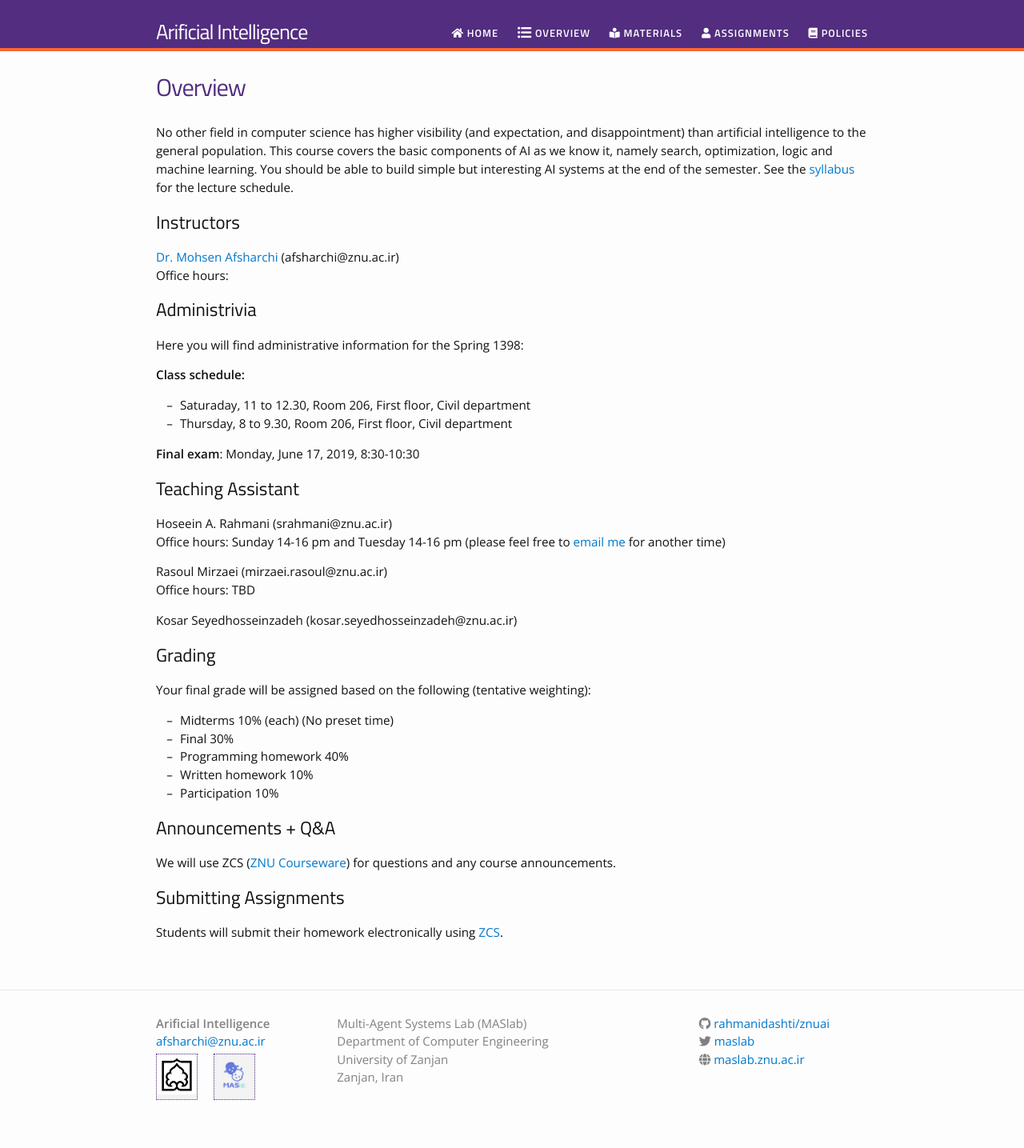
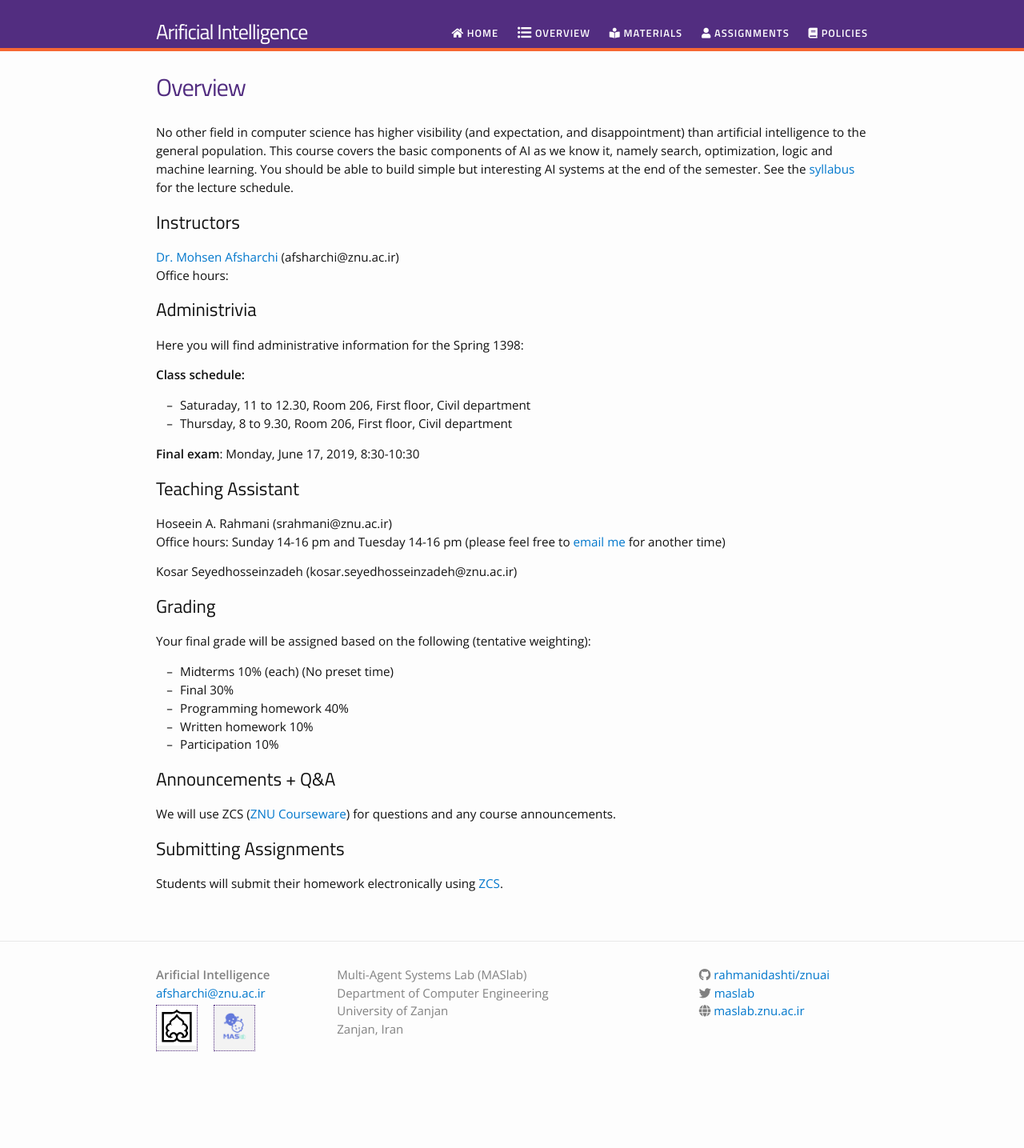
Before and after one commit to rahmanidashti/znuai, a Jekyll site: the page built from overview.md, in a window 1280 px wide. Shown: the whole page at 80% size. Built offline with Jekyll 4.4.1, drawn with Linux system fonts in a browser that asks for light colours; nearby versions of some CDN libraries; after the commit the page ends 1374 px from its top, so only the background shows below that.

Commit message:
Update overview.md

```diff
--- a/overview.md
+++ b/overview.md
@@ -23,9 +23,6 @@ __Final exam__: Monday, June 17, 2019, 8:30-10:30
 Hoseein A. Rahmani (srahmani@znu.ac.ir)
 Office hours: Sunday 14-16 pm and Tuesday 14-16 pm (please feel free to [email me](mailto:srahmani@znu.ac.ir) for another time)
 
-Rasoul Mirzaei (mirzaei.rasoul@znu.ac.ir)
-Office hours: TBD
-
 Kosar Seyedhosseinzadeh (kosar.seyedhosseinzadeh@znu.ac.ir)
 
 ## Grading
```
